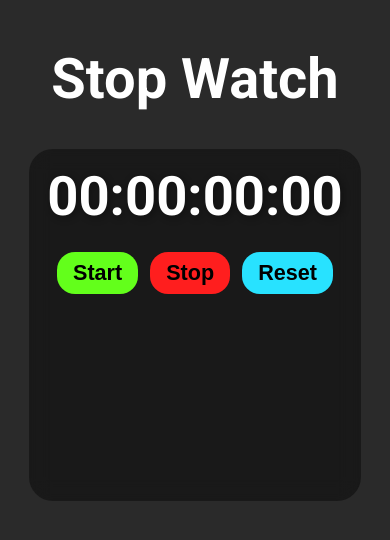
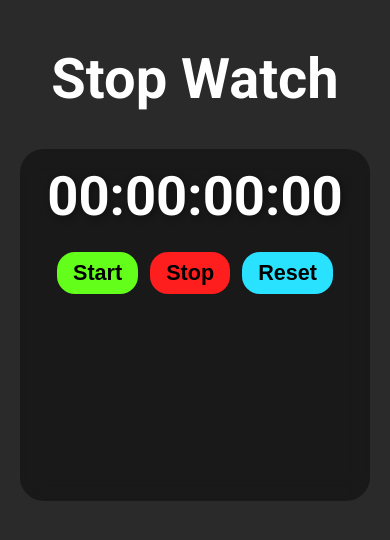
Before and after one commit to Soumabha100/Stop-Watch, a plain HTML site: page index.html in a window 390 px wide. Drawn offline with Linux system fonts and the light colour scheme; a web font is replaced by a local one.

Commit message:
Minor Changes 1.1
Fixed some more minor CSS bugs for the program.

```diff
--- a/style.css
+++ b/style.css
@@ -82,7 +82,7 @@ body{
         background-color: hsla(0, 0%, 0%, 0.404);
         backdrop-filter: blur(10px);
         border-radius: 24px;
-        width: 80%;
+        width: 85%;
         height: 20rem;
         padding: 16px;
     }
@@ -94,7 +94,7 @@ body{
         margin-bottom: 20px;
     }
     #controls button {
-        font-size: 1.3rem;
+        font-size: 1.5rem;
         font-weight: bold;
         padding: 8px 16px;
         margin: 4px;
@@ -120,7 +120,7 @@ body{
         background-color: hsla(0, 0%, 0%, 0.404);
         backdrop-filter: blur(10px);
         border-radius: 24px;
-        width: 80%;
+        width: 85%;
         height: 20rem;
         padding: 16px;
     }
```
